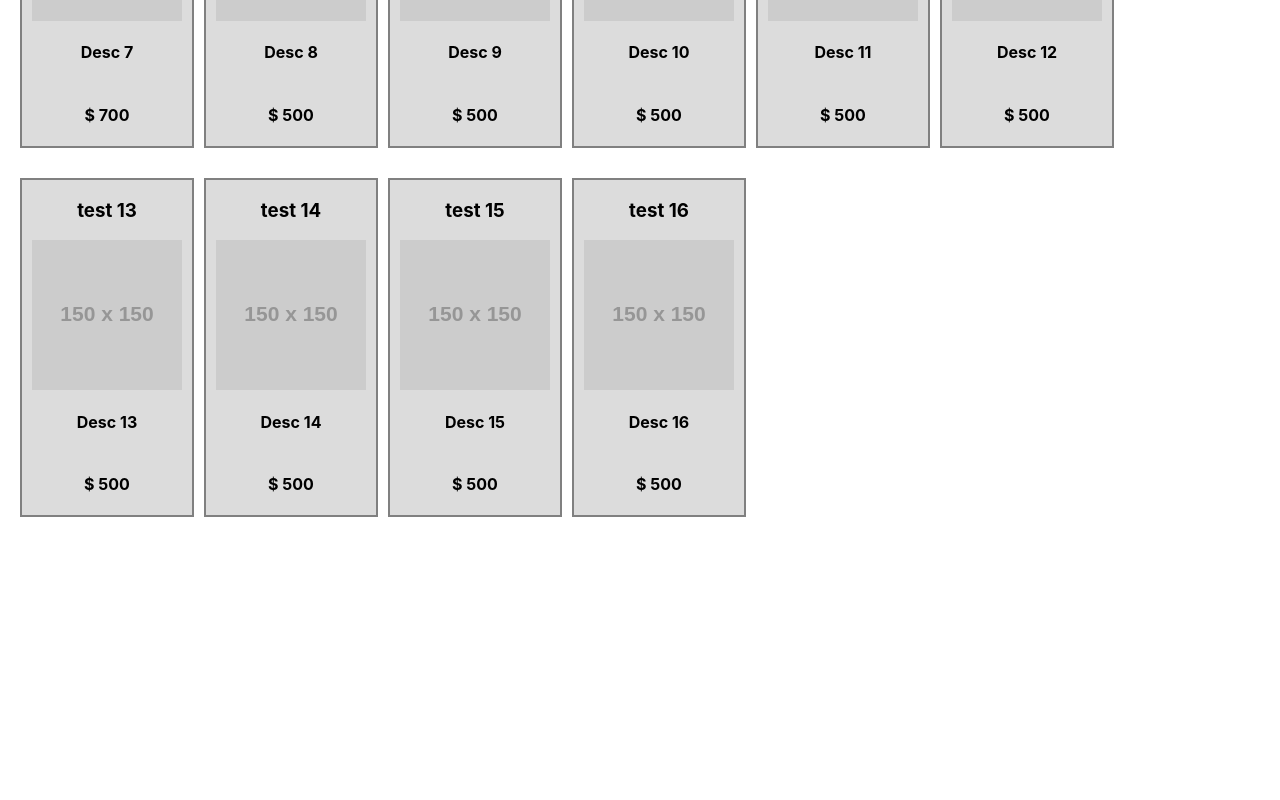
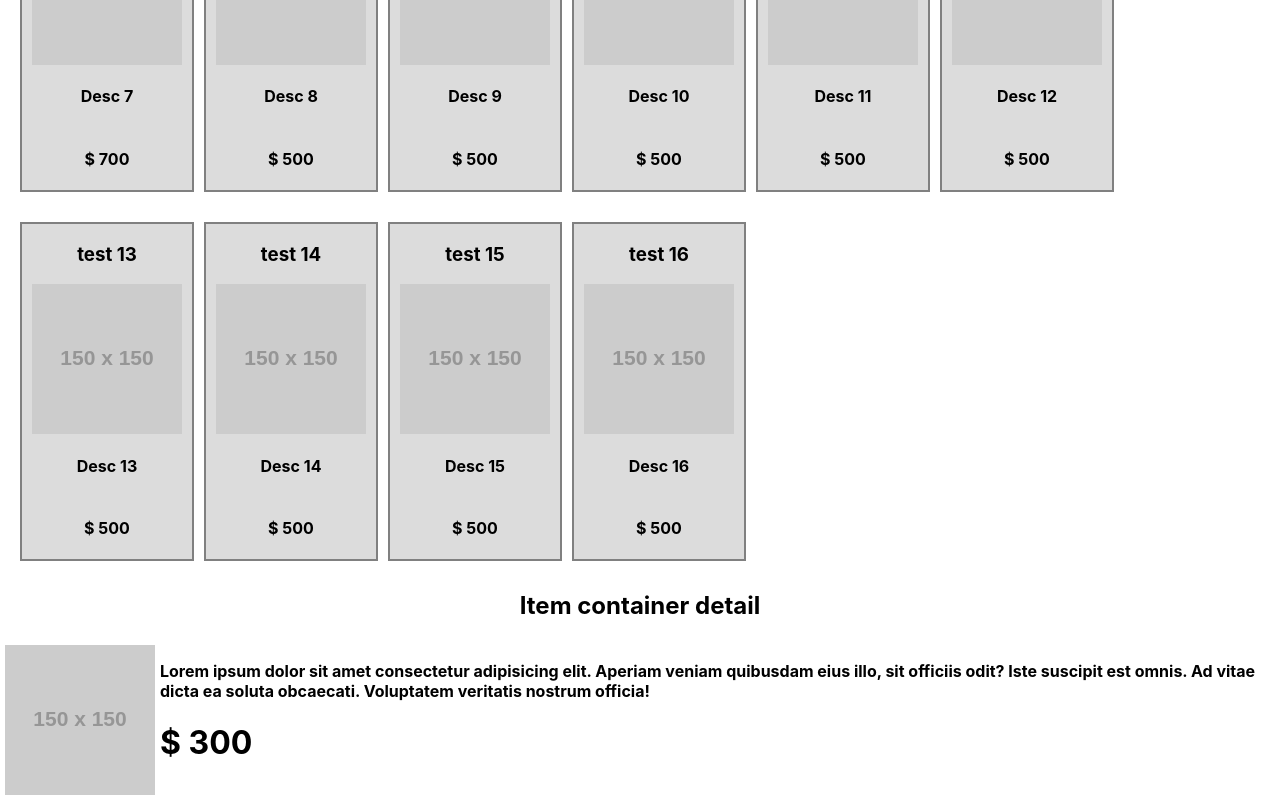
Before and after one commit to MarcuzziFranco/Ecommerce-react, a React (Create React App) app: page / in a window 1280 px wide. Shown: the part 872-1672 px from the top of the page. Before the commit the page ends 1399 px from the top, so only its background shows below. Built offline with nearby package versions, Linux system fonts and the light colour scheme.

Commit message:
Agregado item detalle

```diff
--- a/src/App.css
+++ b/src/App.css
@@ -1,10 +1,5 @@
-.containerTittle {
+html,
+body {
+  height: 100%;
   display: flex;
-  background-color: #dddddd;
-  padding-top: 10px;
 }
-
-.Tittle {
-  margin: 0;
-  padding: 10px;
-}
--- a/src/App.js
+++ b/src/App.js
@@ -1,15 +1,14 @@
 import "./App.css";
+import { ItemDetailContainer } from "./Components/ItemDetailContainer/ItemDetailContainer";
 import { ItemListContainer } from "./Components/ItemListContainer/ItemListContainer";
 import NavBar from "./Components/NavBar/NavBar";
 
 function App() {
   return (
     <div>
-      <div className="containerTittle">
-        <h2 className="Tittle">Tienda Mock</h2>
-      </div>
       <NavBar />
       <ItemListContainer greeting="Bienvenido a mi tienda" />
+      <ItemDetailContainer id={2} />
     </div>
   );
 }
--- /dev/null
+++ b/src/Components/ItemDetail/ItemDetail.jsx
@@ -0,0 +1,20 @@
+import React from "react";
+import "./itemDetail.css";
+
+export const ItemDetail = ({ product }) => {
+  console.log(product);
+  return (
+    <div className="itemDetail">
+      <img className="img_detail" src={product.pictureUrl} alt="not found" />
+      <div>
+        <h4 className="desc_detail">
+          Lorem ipsum dolor sit amet consectetur adipisicing elit. Aperiam
+          veniam quibusdam eius illo, sit officiis odit? Iste suscipit est
+          omnis. Ad vitae dicta ea soluta obcaecati. Voluptatem veritatis
+          nostrum officia!
+        </h4>
+        <h1 className="price_detail"> $ {product.price}</h1>
+      </div>
+    </div>
+  );
+};
--- /dev/null
+++ b/src/Components/ItemDetail/itemDetail.css
@@ -0,0 +1,9 @@
+.itemDetail {
+  display: flex;
+}
+
+.img_detail {
+  align-items: center;
+  justify-content: center;
+  margin: 5px;
+}
--- /dev/null
+++ b/src/Components/ItemDetailContainer/ItemDetailContainer.css
@@ -0,0 +1,6 @@
+.itemContainer {
+  display: flex;
+  flex-direction: column;
+  align-items: center;
+  justify-content: center;
+}
--- /dev/null
+++ b/src/Components/ItemDetailContainer/ItemDetailContainer.jsx
@@ -0,0 +1,26 @@
+import React, { useState, useEffect } from "react";
+import { ItemDetail } from "../ItemDetail/ItemDetail.jsx";
+import mockList from "../ItemListContainer/MOCK/Mock.js";
+import "./ItemDetailContainer.css";
+
+export const ItemDetailContainer = ({ id }) => {
+  const [product, setProduct] = useState({});
+
+  const getProductService = (id) => {
+    return mockList.find((item) => item.id === id);
+  };
+
+  useEffect(() => {
+    //Simulo llamada al servicio.
+    setTimeout(() => {
+      setProduct(getProductService(id));
+    }, 4000);
+  });
+
+  return (
+    <div className="itemContainer">
+      <h2>Item container detail</h2>
+      <ItemDetail product={product} />
+    </div>
+  );
+};
--- a/src/Components/ItemListContainer/ItemListContainer.jsx
+++ b/src/Components/ItemListContainer/ItemListContainer.jsx
@@ -15,7 +15,7 @@ export const ItemListContainer = (props) => {
 
   useEffect(() => {
     //Simulo llamada al servicio.
-    setInterval(() => {
+    setTimeout(() => {
       setListItem(getListItemService());
     }, 4000);
   }, [listItem]);
--- a/src/Components/NavBar/NavBar.css
+++ b/src/Components/NavBar/NavBar.css
@@ -1,8 +1,18 @@
 .containerNavbar {
   background-color: #dddddd;
-  display: flex;
   padding-left: 10px;
 }
+
+.containerTittle {
+  background-color: #dddddd;
+  padding-top: 10px;
+}
+
+.Tittle {
+  margin: 0;
+  padding: 10px;
+}
+
 ul {
   list-style-type: none;
   margin: 0;
--- a/src/Components/NavBar/NavBar.jsx
+++ b/src/Components/NavBar/NavBar.jsx
@@ -9,6 +9,9 @@ function NavBar() {
 
   return (
     <div className="containerNavbar">
+      <div className="containerTittle">
+        <h2 className="Tittle">Tienda Mock</h2>
+      </div>
       <CardWidget />
       <input
         type="button"
```
